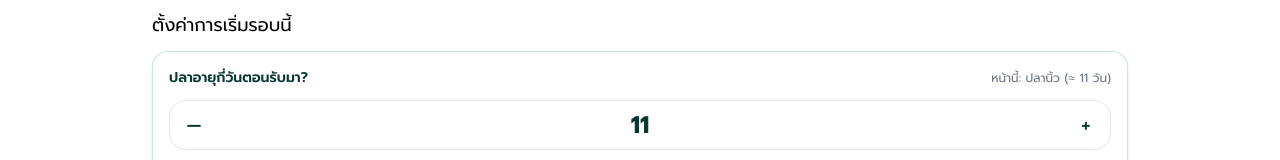
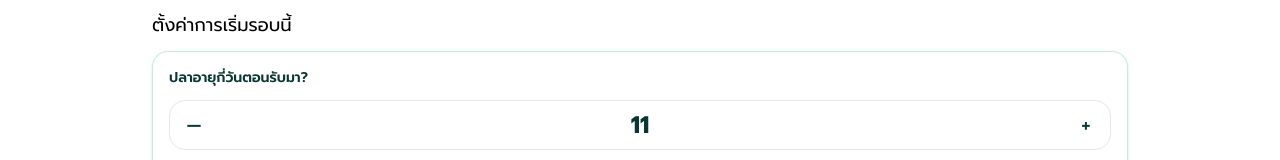
Before and after one commit to koard/DukeFarm-Frontend, a Next.js app: page /large/record-large in a window 1280 px wide. Shown: the part 425-585 px from the top of the page. Built offline with nearby package versions, Linux system fonts and the light colour scheme; no server answers; sample sign-in values are in the browser's storage.

Commit message:
Refactor RecordEntryForm: Remove redundant stage label display for improved clarity and cleaner UI.

```diff
--- a/src/components/records/RecordEntryForm.tsx
+++ b/src/components/records/RecordEntryForm.tsx
@@ -716,9 +716,6 @@ export const RecordEntryForm = ({ farmType, backHref }: RecordEntryFormProps) =>
             <div className="space-y-3">
               <div className="flex items-center justify-between gap-2">
                 <span className="text-sm font-semibold text-[#093832]">ปลาอายุกี่วันตอนรับมา?</span>
-                <span className="text-xs text-gray-500">
-                  หน้านี้: {currentStageLabel} (≈ {defaultInitialAge} วัน)
-                </span>
               </div>
               <div className="flex items-center bg-white border border-gray-200 rounded-2xl overflow-hidden">
                 <button
```
